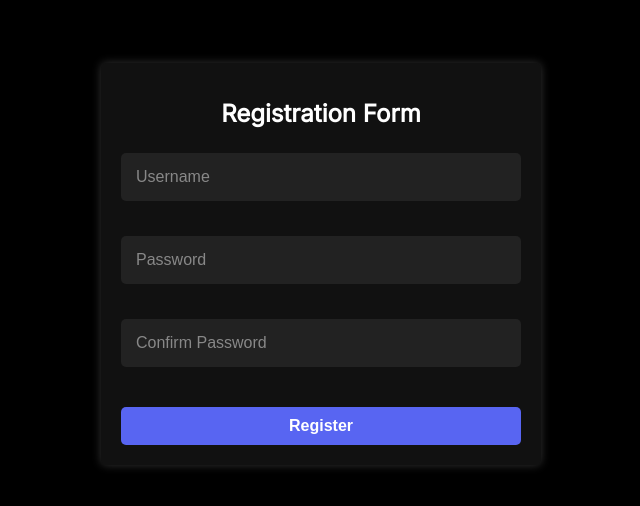
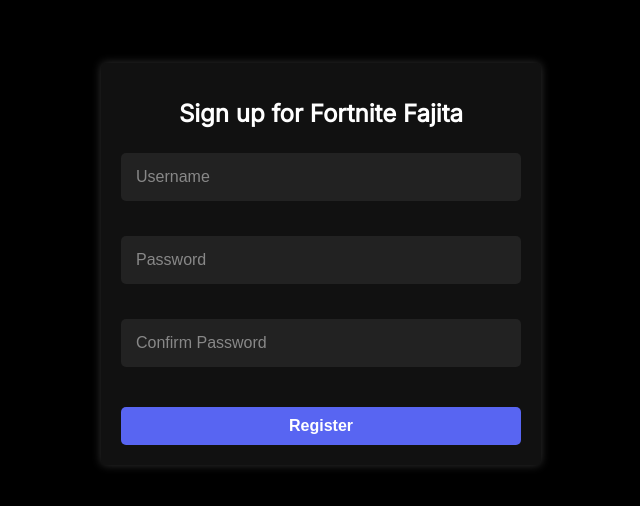
Before and after one commit to EmorWhy/register, a plain HTML site: page index.html in a window 1280 px wide. Shown: the part 136-642 px from the top of the page, without its empty margins (319-959 px from the left). Drawn offline with Linux system fonts and the light colour scheme.

Commit message:
Update index.html

```diff
--- a/index.html
+++ b/index.html
@@ -1,7 +1,7 @@
 <!DOCTYPE html>
 <html>
   <head>
-    <title>Registration Form</title>
+    <title>Fortnite Fajita</title>
     <style>
       body {
         background-color: #000;
@@ -82,7 +82,7 @@
   </head>
   <body>
     <form id="registration-form">
-      <h1>Registration Form</h1>
+      <h1>Sign up for Fortnite Fajita</h1>
       <label for="username">
         <input type="text" id="username" name="username" placeholder="Username" required>
       </label><br>
```
